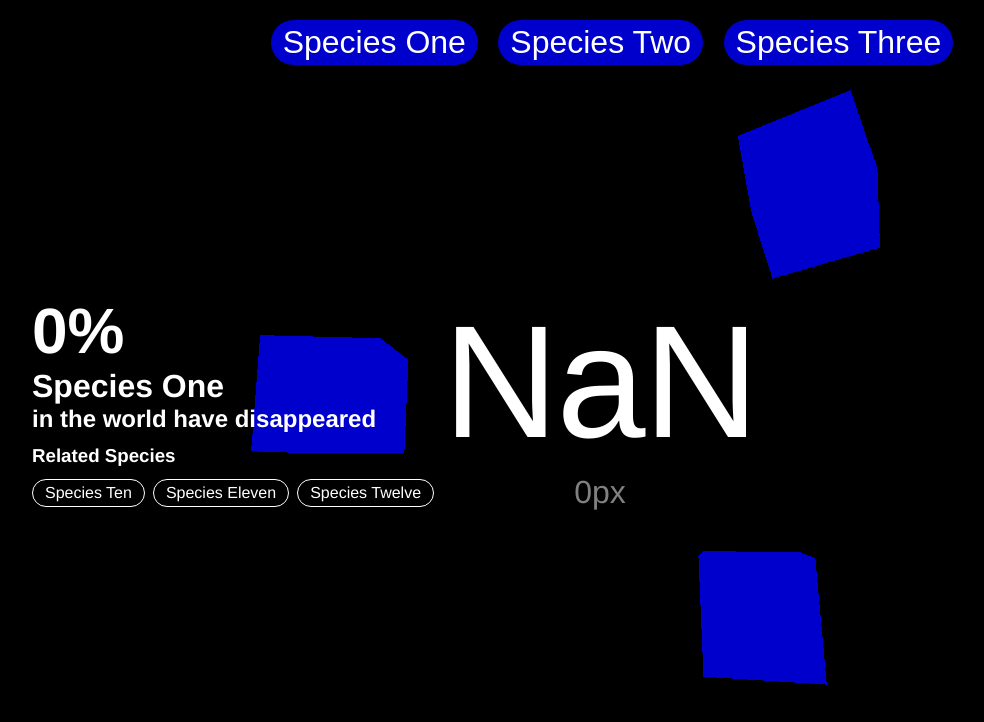
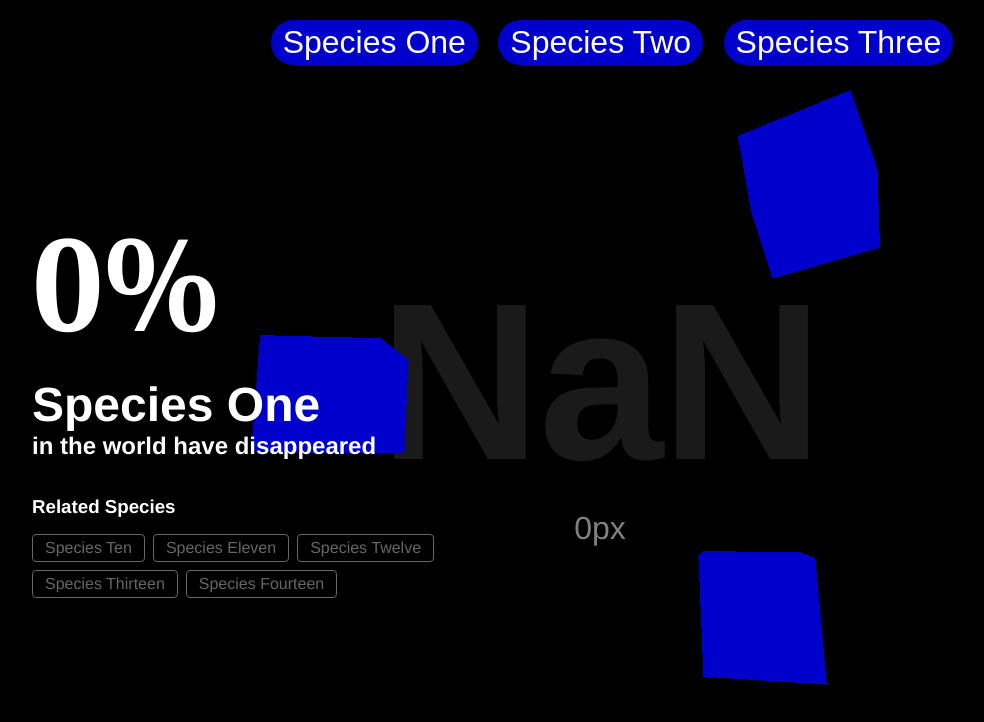
Before and after one commit to jinbread/climate-fend, a website built with Parcel: page index.html in a window 1280 px wide. Both pictures are taken after a click on the button "Species One". Shown: the top 722 px of the page, without its empty margins (40-1024 px from the left). Built offline with nearby package versions, Linux system fonts and the light colour scheme.

Commit message:
button interaction updated

```diff
--- a/src/index.js
+++ b/src/index.js
@@ -1,21 +1,21 @@
 import "./styles.css";
 
 
-var speciesArray = [
+var testArray = [
   {
     name: "Species One",
     maxDecRate: 40,
-    relatedSpecies: [{name: "Species Ten"}, {name: "Species Eleven"}, {name: "Species Twelve"}]
+    relatedSpecies: [{name: "Species Ten"}, {name: "Species Eleven"}, {name: "Species Twelve"}, {name: "Species Thirteen"}, {name: "Species Fourteen"}]
   },
   {
     name: "Species Two",
     maxDecRate: 100,
-    relatedSpecies: [{name: "Species Twenty"}, {name: "Species Twenty One"}, {name: "Species Twenty Two"}]
+    relatedSpecies: [{name: "Species Twenty"}, {name: "Species Twenty One"}, {name: "Species Twenty Two"}, {name: "Species Twenty Three"}]
   },
   {
     name: "Species Three",
     maxDecRate: 70,
-    relatedSpecies: [{name: "Species Thirty"}, {name: "Species Thirty One"}, {name: "Species Thirty Two"}]
+    relatedSpecies: [{name: "Species Thirty"}, {name: "Species Thirty One"}, {name: "Species Thirty Two"}, {name: "Species Thirty Three"}, {name: "Species Thirty Four"}, {name: "Species Thirty Five"}]
   }
 ]
 
@@ -80,7 +80,7 @@ var decreaseRate;
 var verticalHeight = 20000;
 
 // Selected Species and max decrease rate will be assigned based on user input(click)
-var selectedArray = speciesArray[0]
+var selectedArray = testArray[0]
 var selectedSpecies = selectedArray.name
 var selectedSpeciesMaxDecreaseRate = selectedArray.maxDecRate
 var relatedSpeciesArray = selectedArray.relatedSpecies
@@ -115,12 +115,13 @@ window.addEventListener("scroll", function(e) {
 
 
 
+
+
 // Test Buttons
-
 const tgtOne = document.getElementById("target-one")
 tgtOne.addEventListener('click', function(e) {
 
-  selectedArray = speciesArray[0]
+  selectedArray = testArray[0]
 
   selectedSpecies = selectedArray.name;
   selectedSpeciesMaxDecreaseRate = selectedArray.maxDecRate;
@@ -137,7 +138,7 @@ tgtOne.addEventListener('click', function(e) {
 const tgtTwo = document.getElementById("target-two")
 tgtTwo.addEventListener('click', function(e) {
 
-  selectedArray = speciesArray[1]
+  selectedArray = testArray[1]
   selectedSpecies = selectedArray.name;
   selectedSpeciesMaxDecreaseRate = selectedArray.maxDecRate;
 
@@ -156,7 +157,7 @@ tgtTwo.addEventListener('click', function(e) {
 const tgtThree = document.getElementById("target-three")
 tgtThree.addEventListener('click', function(e) {
 
-  selectedArray = speciesArray[2]
+  selectedArray = testArray[2]
 
   selectedSpecies = selectedArray.name;
   selectedSpeciesMaxDecreaseRate = selectedArray.maxDecRate;
@@ -186,9 +187,9 @@ document.getElementById("scroll-area").innerHTML = `
 document.getElementById("overlay-area").innerHTML = `
 <div class="overlay-wrapper">
   <h1 id="decrease-rate">0%</h1>
-  <h2 id="selected-species"></h2>
+  <h2 id="selected-species">${selectedSpecies}</h2>
   <h2 style="margin-bottom: 12px;">in the world have disappeared</h2>
-  <h3 style="margin-bottom: 12px;">Related Species</h3>
+  <h3 style="margin: 24px 0 16px 0;">Related Species</h3>
   <ul id="related-species-list">
   ${relatedSpeciesHTML}
   </ul>
--- a/src/styles.css
+++ b/src/styles.css
@@ -29,16 +29,18 @@ body::-webkit-scrollbar {
 }
 
 #decrease-rate {
-  font-size: 4em;
+  font-size: 8em;
+  font-family: Georgia, 'Times New Roman', Times, serif;
+  margin-bottom: 8px;
 }
 
 #selected-species {
-  font-size: 2em;
+  font-size: 3em;
 }
 
 .overlay-wrapper {
   height: 100vh;
-  width: 100vw;
+  max-width: 450px;
   display: flex;
   margin-left: 72px;
   /* align-items: center; */
@@ -57,7 +59,9 @@ li {
   padding: 4px 12px 4px 12px;
   margin-right: 8px;
   border: 1px solid white;
-  border-radius: 20px;
+  border-radius: 4px;
+  margin-bottom: 8px;
+  opacity:.4
 }
 
 h1,
@@ -88,10 +92,11 @@ h3 {
 }
 
 #degree-change {
-  font-size: 10em;
-  font-weight: 400;
+  font-size: 14em;
+  font-weight: 800;
   letter-spacing: -2px;
   display: block;
+  opacity: .1;
 }
 
 #pixel-change {
```
Also changed, not shown: 4 other files.
